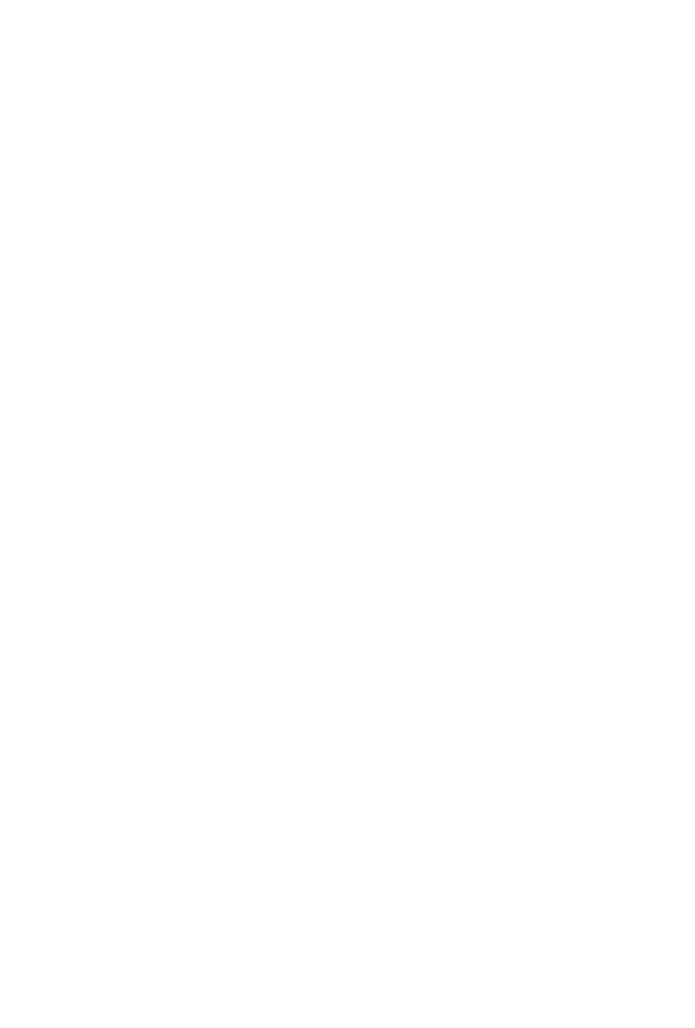
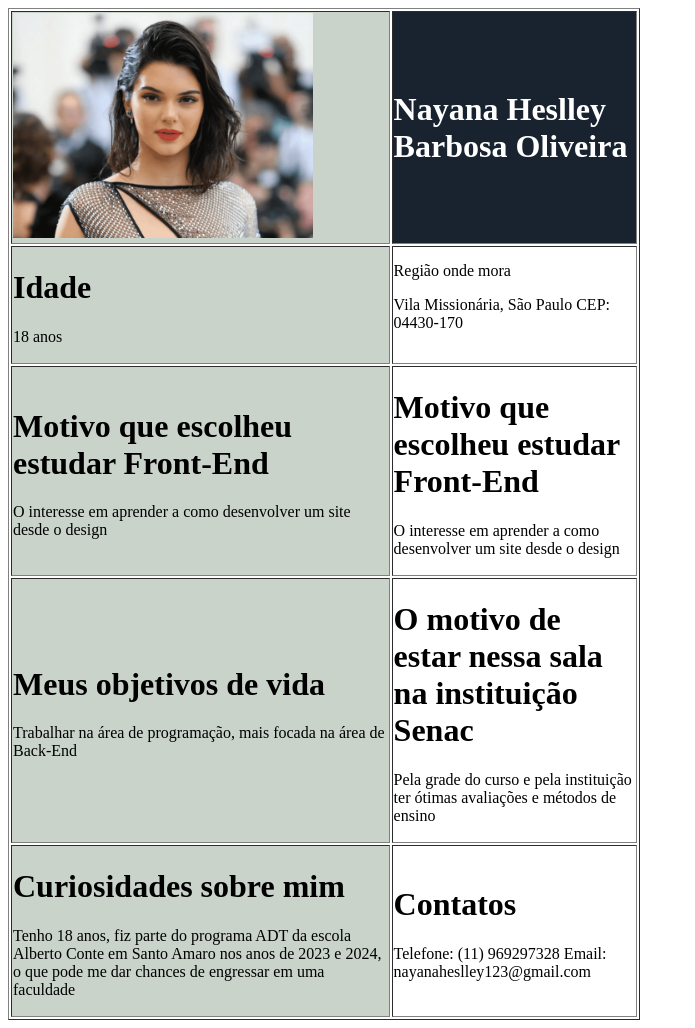
Before and after one commit to NayanaHeslley/curriculo, a plain HTML site: page index.html in a window 1280 px wide. Shown: the whole page, without its empty margins (0-695 px from the left). Before the commit the page ends 800 px from the top, so only its background shows below. Drawn offline with Linux system fonts and the light colour scheme.

Commit message:
Currículo 90% pronto

```diff
--- a/css/estilo.css
+++ b/css/estilo.css
@@ -0,0 +1,12 @@
+#coluna1,
+#coluna3,
+#coluna5,
+#coluna7,
+#coluna9 {
+    background-color: #c9d3ca;
+}
+
+#coluna2 {
+    background-color: #19232f;
+    color:white;
+}
--- a/index.html
+++ b/index.html
@@ -1,12 +1,77 @@
 <!DOCTYPE html>
 <html lang="en">
+
 <head>
-    <meta charset="UTF-8">
-    <meta name="viewport" content="width=device-width, initial-scale=1.0">
-    <title>Currículo</title>
-    <link rel="stylesheet" href="css/estilo.css">
+   <meta charset="UTF-8">
+   <meta name="viewport" content="width=device-width, initial-scale=1.0">
+   <title>Currículo</title>
+   <link rel="stylesheet" href="css/estilo.css">
 </head>
+
 <body>
-
+   <table border="1" width="50%">
+      <tr>
+         <td id="coluna1">
+            <img width="300px" src="img/eu2.png" alt="eu2">
+         </td>
+         <td id="coluna2">
+            <h1>Nayana Heslley Barbosa Oliveira</h1>
+         </td>
+      </tr>
+      <tr>
+         <td id="coluna3">
+            <h1>Idade</h1>
+            <P>
+               18 anos
+            </P>
+         </td>
+         <td>Região onde mora
+            <P>Vila Missionária, São Paulo
+               CEP: 04430-170</P>
+         </td>
+      </tr>
+      <tr>
+         <td id="coluna5">
+            <h1>Motivo que escolheu estudar Front-End</h1>
+            <P>
+               O interesse em aprender a como desenvolver um site desde o design
+            </P>
+         </td>
+         <td>
+            <h1>Motivo que escolheu estudar Front-End</h1>
+            <P>
+               O interesse em aprender a como desenvolver um site desde o design
+            </P>
+         </td>
+      </tr>
+      <tr>
+         <td id="coluna7">
+            <h1>Meus objetivos de vida</h1>
+            <P>
+               Trabalhar na área de programação, mais focada na área de Back-End
+            </P>
+         <td>
+            <h1>O motivo de estar nessa sala na instituição Senac</h1>
+            <P>
+               Pela grade do curso e pela instituição ter ótimas avaliações e métodos de ensino
+            </P>
+         </td>
+      </tr>
+      <tr>
+         <td id="coluna9">
+            <h1>Curiosidades sobre mim</h1>
+            <P>
+               Tenho 18 anos, fiz parte do programa ADT da escola Alberto Conte em Santo Amaro nos anos de 2023 e 2024,
+               o que pode me dar chances de engressar em uma faculdade
+            </P>
+         </td>
+         <td>
+            <h1>Contatos</h1>
+            <P>
+               Telefone: (11) 969297328
+               Email: nayanaheslley123@gmail.com
+         </td>
+      </tr>
+   </table>
 </body>
 </html>
```
Also changed, not shown: img/eu2.png (added).
